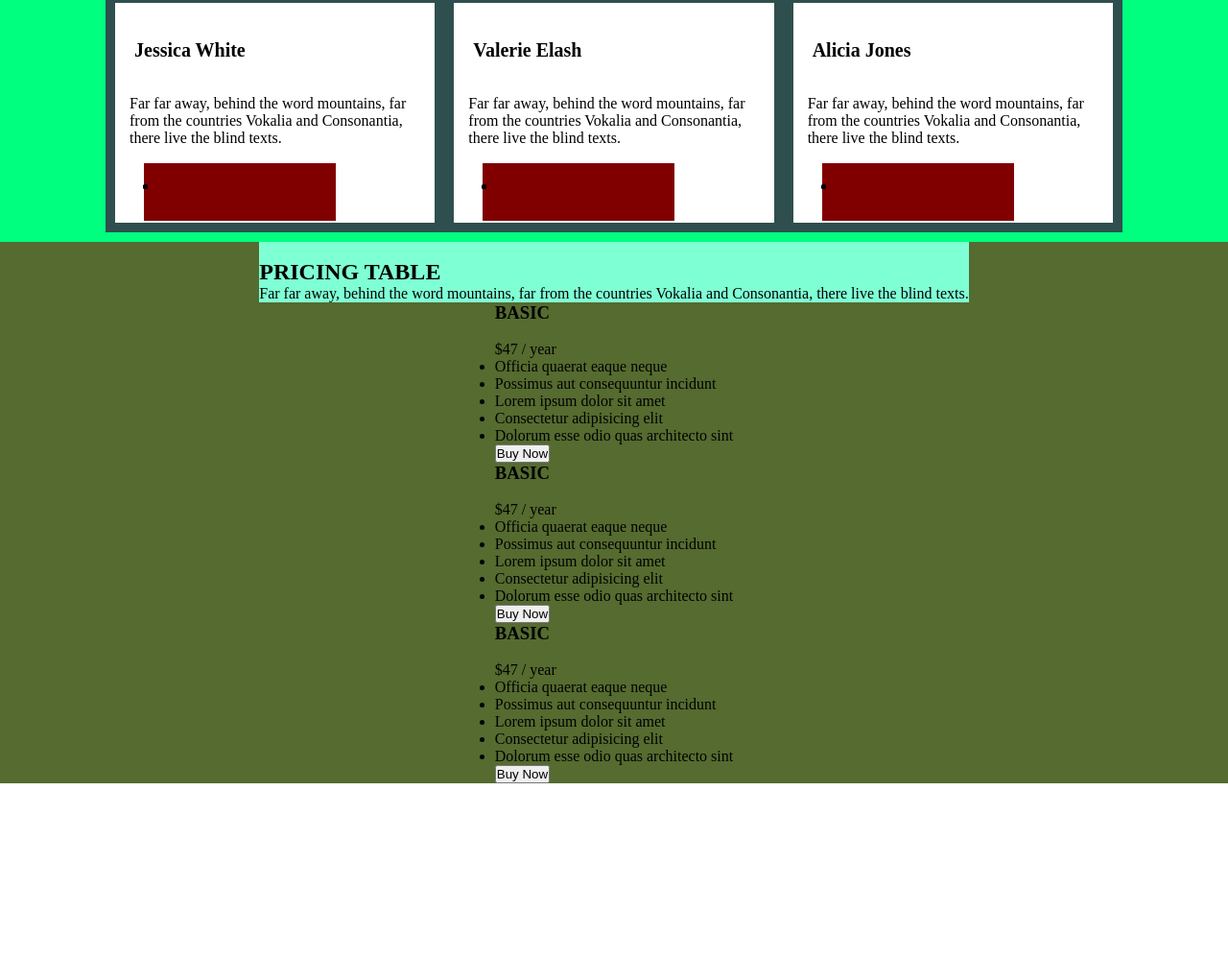
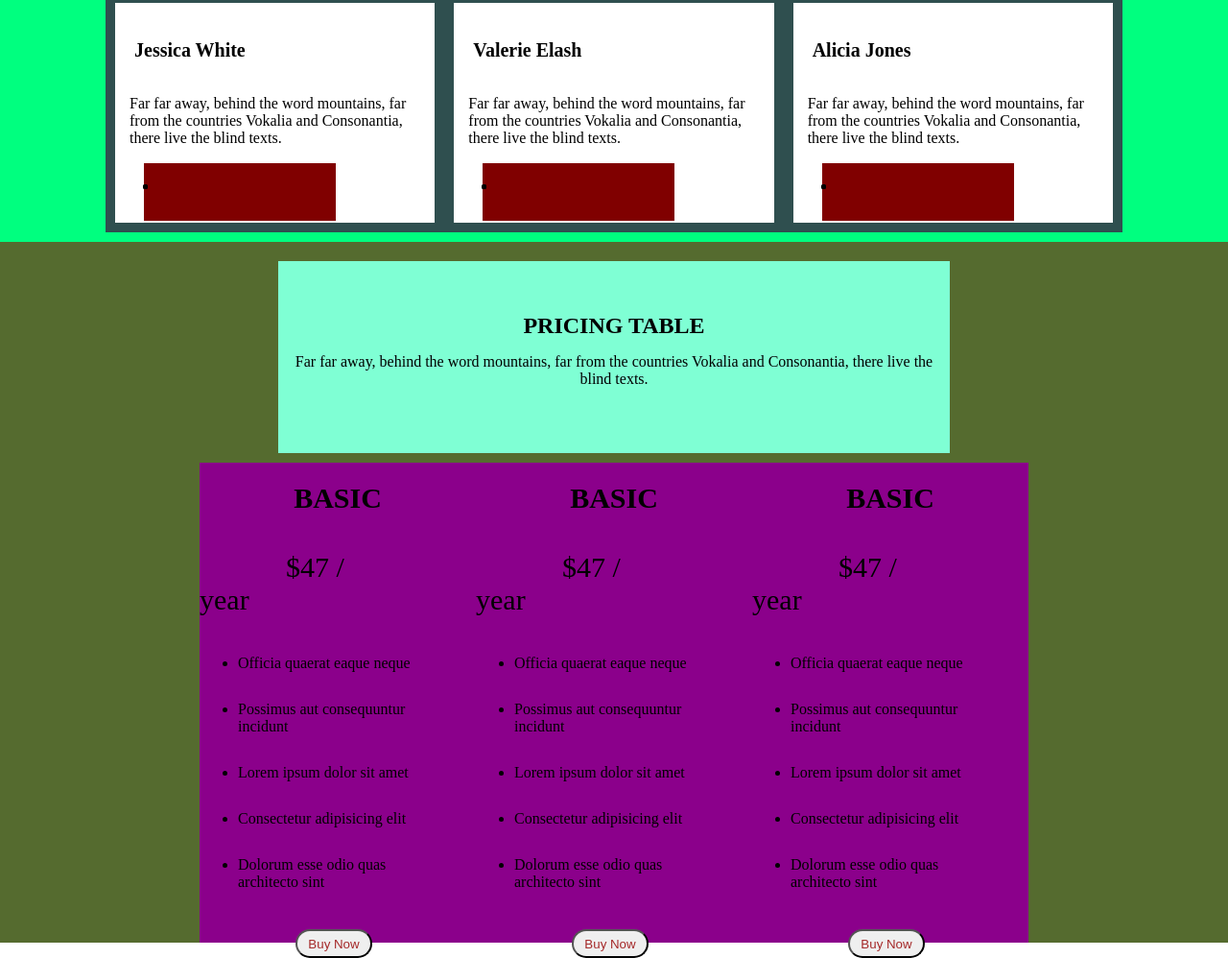
Before and after one commit to rfox06/web-html-css-dogs, a plain HTML site: page index.html in a window 1280 px wide. Shown: the part 1657-2655 px from the top of the page at 96% size. Before the commit the page ends 2473 px from the top, so only its background shows below. Drawn offline with Linux system fonts and the light colour scheme.

Commit message:
aggregate css

```diff
--- a/css/global.css
+++ b/css/global.css
@@ -240,8 +240,29 @@
     align-items: center;
 }
 .pricing  .pricing__text{
+
+    height: 200px;
+    width: 700px;
+
+
+
+    margin: 20px 0 10px 0;
     background-color: aquamarine;
+    display: flex;
+    justify-content: center;
+    align-items: center;
+    flex-direction: column;
 
+}
+
+.pricing__text h3{
+    padding: 20px;
+    font-size: 20px;
+}
+.pricing__text p{
+    text-align: center;
+    padding: 15px;
+    font-size: 16px;
 }
 
 .pricing  .pricing__text img{
@@ -249,3 +270,44 @@
     max-height: 30%;
     object-fit: contain;
 }
+
+.pricing__content{
+    background: darksalmon;
+    display: flex;
+    justify-content: center;
+    width: 80%;
+    height: 500px;
+}
+
+.pricing__1 {
+    background: darkmagenta;
+    gap: 20px;
+}
+
+.pricing__content h3 {
+    margin: 20px;
+    font-size: 30px;
+    text-align: center;
+}
+.pricing__content .pricing__1 span {
+
+    margin: 90px;
+    font-size: 30px;
+}
+.pricing__content .pricing__1 ul{
+    display: flex;
+    flex-direction: column;
+    justify-content: space-between;
+    gap: 30px;
+    margin: 20px;
+    padding: 20px;
+}
+
+.pricing__content .pricing__1 button{
+    margin: 0px 100px;
+    height: 30px;
+    width: 80px;
+    color: brown;
+    border-radius: 15px;
+
+}
```
